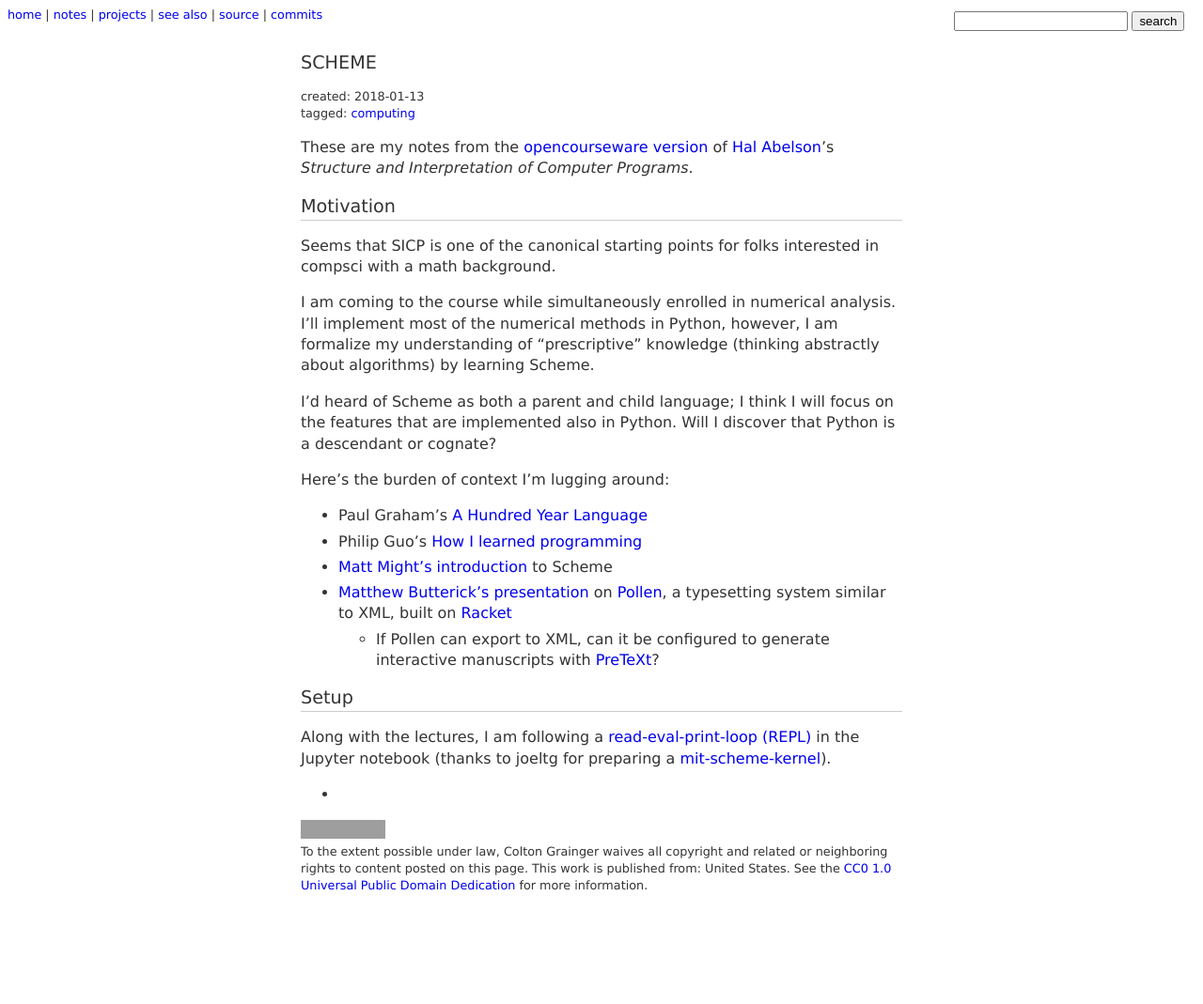
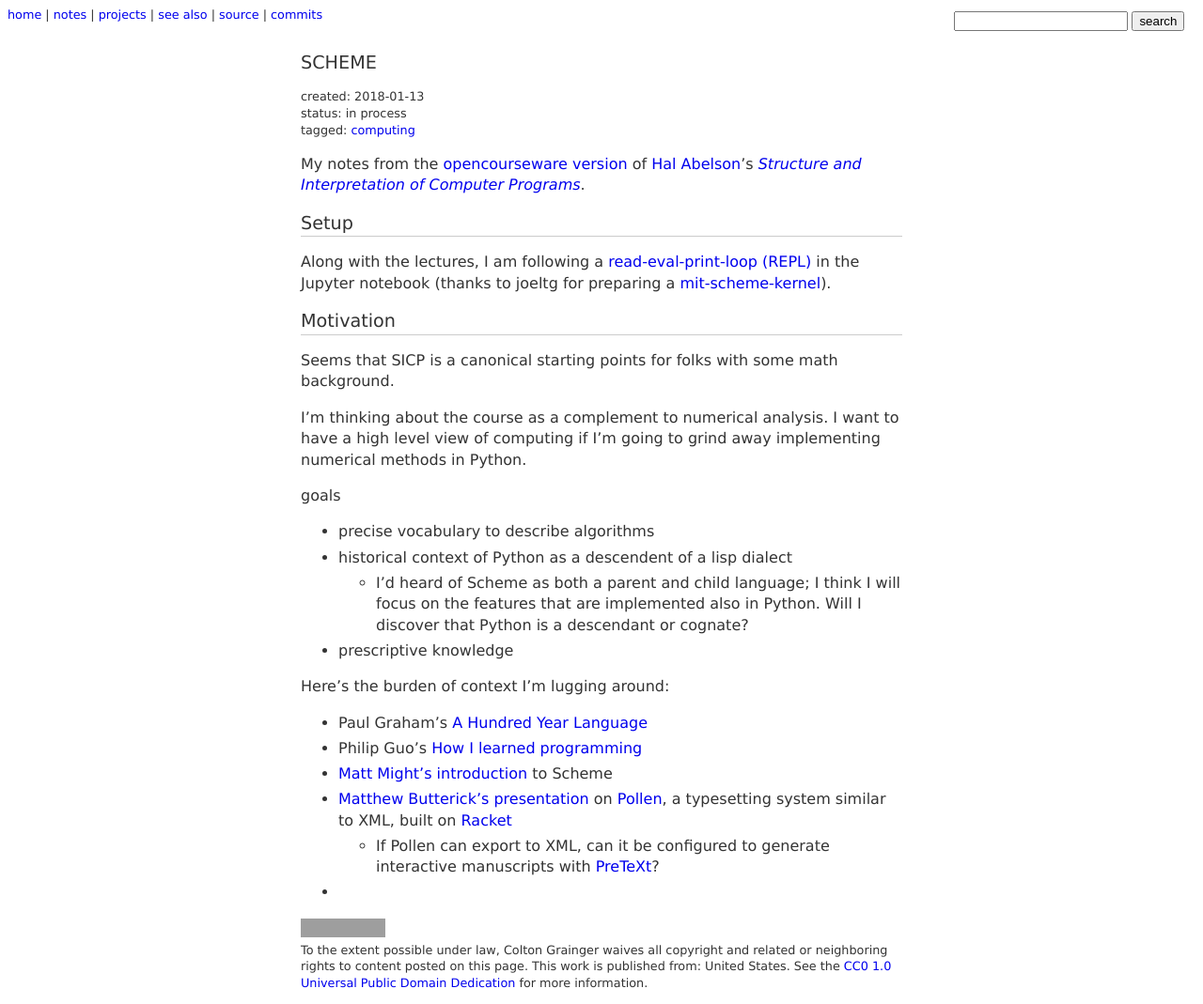
Before and after one commit to coltongrainger/blog, a Jekyll site: the page built from _posts/2018-01-13-scheme.md, in a window 1280 px wide. Shown: the whole page at 94% size. Built offline with Jekyll 4.4.1, drawn with Linux system fonts in a browser that asks for light colours; our own code applies the rules of GitHub Pages for plain Markdown files; before the commit the page ends 965 px from its top, so only the background shows below that; grey boxes are pictures that could not be loaded.

Commit message:
rearrange.

```diff
--- a/_posts/2018-01-13-scheme.md
+++ b/_posts/2018-01-13-scheme.md
@@ -4,29 +4,34 @@ author: Colton Grainger
 date: 2018-01-13
 tags:
   - computing
+status: in process
 ---
 
-These are my notes from the [opencourseware version](https://ocw.mit.edu/courses/electrical-engineering-and-computer-science/6-001-structure-and-interpretation-of-computer-programs-spring-2005/index.htm) of [Hal Abelson](https://en.wikipedia.org/wiki/Hal_Abelson)'s *Structure and Interpretation of Computer Programs*.
+My notes from the [opencourseware version](https://ocw.mit.edu/courses/electrical-engineering-and-computer-science/6-001-structure-and-interpretation-of-computer-programs-spring-2005/index.htm) of [Hal Abelson](https://en.wikipedia.org/wiki/Hal_Abelson)'s *[Structure and Interpretation of Computer Programs](https://mitpress.mit.edu/sicp/full-text/book/book.html)*.
+
+## Setup
+
+Along with the lectures, I am following a [read-eval-print-loop (REPL)](https://en.wikipedia.org/wiki/Read%E2%80%93eval%E2%80%93print_loop) in the Jupyter notebook (thanks to joeltg for preparing a [mit-scheme-kernel](https://github.com/joeltg/mit-scheme-kernel)).
 
 ## Motivation
 
-Seems that SICP is one of the canonical starting points for folks interested in compsci with a math background.
+Seems that SICP is a canonical starting points for folks with some math background.
 
-I am coming to the course while simultaneously enrolled in numerical analysis. I'll implement most of the numerical methods in Python, however, I am formalize my understanding of "prescriptive" knowledge (thinking abstractly about algorithms) by learning Scheme.
+I'm thinking about the course as a complement to numerical analysis. I want to have a high level view of computing if I'm going to grind away implementing numerical methods in Python.
 
-I'd heard of Scheme as both a parent and child language; I think I will focus on the features that are implemented also in Python. Will I discover that Python is a descendant or cognate?
+goals
+- precise vocabulary to describe algorithms
+- historical context of Python as a descendent of a lisp dialect
+  - I'd heard of Scheme as both a parent and child language; I think I will focus on the features that are implemented also in Python. Will I discover that Python is a descendant or cognate?
+- prescriptive knowledge
 
 Here's the burden of context I'm lugging around:
-
 - Paul Graham's [A Hundred Year Language](http://www.paulgraham.com/hundred.html)
 - Philip Guo's [How I learned programming](http://www.pgbovine.net/how-i-learned-programming.htm)
 - [Matt Might's introduction](http://matt.might.net/articles/best-programming-languages/#scheme) to Scheme
 - [Matthew Butterick's presentation](https://www.youtube.com/watch?v=IMz09jYOgoc) on [Pollen](http://docs.racket-lang.org/pollen/), a typesetting system similar to XML, built on [Racket](https://en.wikipedia.org/wiki/Racket_(programming_language))
   - If Pollen can export to XML, can it be configured to generate interactive manuscripts with [PreTeXt](http://mathbook.pugetsound.edu/index.html)?
 
-## Setup
-
-Along with the lectures, I am following a [read-eval-print-loop (REPL)](https://en.wikipedia.org/wiki/Read%E2%80%93eval%E2%80%93print_loop) in the Jupyter notebook (thanks to joeltg for preparing a [mit-scheme-kernel](https://github.com/joeltg/mit-scheme-kernel)).
 
 
 
```
